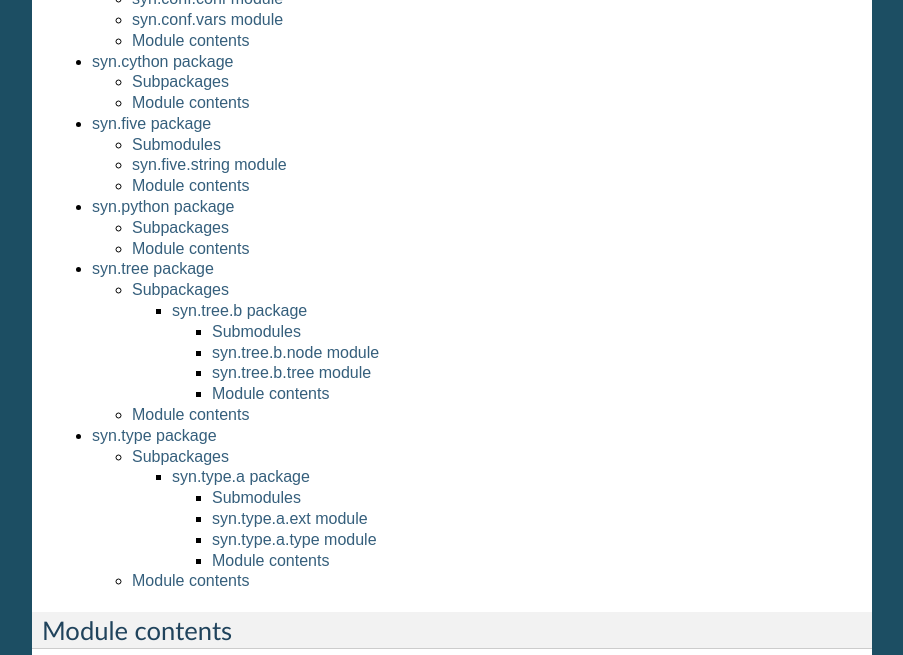
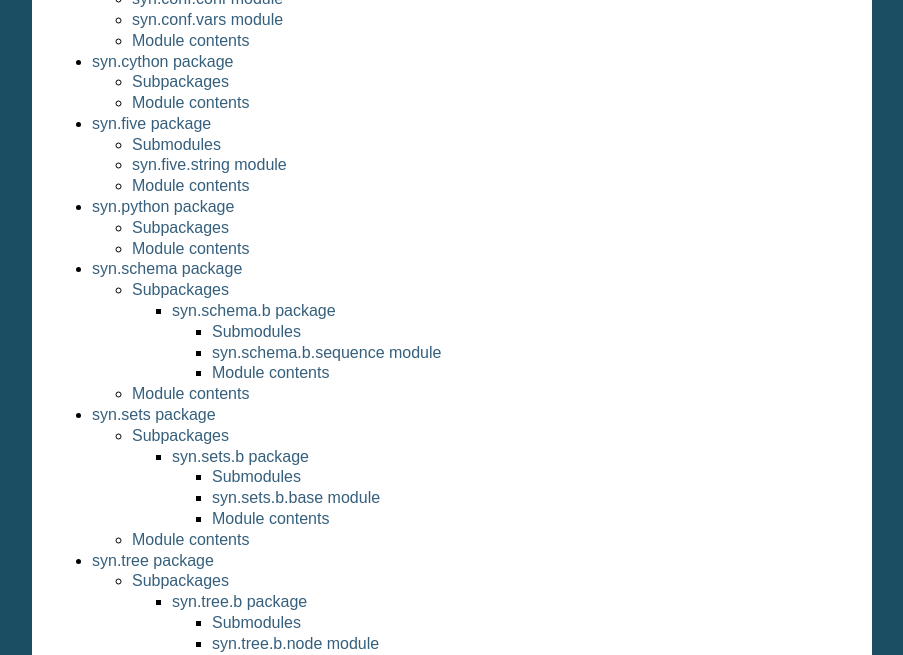
Before and after one commit to mbodenhamer/syn, a Sphinx documentation site: the page built from docs/syn.rst, in a window 1280 px wide and 900 px high, scrolled down 763 px, cut to the strip 0-655 px from the top of the window. Shown: the whole strip, without its empty margins (198-1101 px from the left). Built offline with Sphinx 7.4.7, drawn with Linux system fonts in a browser that asks for light colours; pages that are not in the unit, such as notebooks, are missing from menus.

Commit message:
Updating docs

```diff
--- a/docs/syn.rst
+++ b/docs/syn.rst
@@ -12,7 +12,9 @@ Subpackages
     syn.cython
     syn.five
     syn.python
+    syn.schema
     syn.serialize
+    syn.sets
     syn.tree
     syn.type
 
--- /dev/null
+++ b/docs/syn.schema.b.rst
@@ -0,0 +1,22 @@
+syn.schema.b package
+====================
+
+Submodules
+----------
+
+syn.schema.b.sequence module
+----------------------------
+
+.. automodule:: syn.schema.b.sequence
+    :members:
+    :undoc-members:
+    :show-inheritance:
+
+
+Module contents
+---------------
+
+.. automodule:: syn.schema.b
+    :members:
+    :undoc-members:
+    :show-inheritance:
--- /dev/null
+++ b/docs/syn.schema.rst
@@ -0,0 +1,18 @@
+syn.schema package
+==================
+
+Subpackages
+-----------
+
+.. toctree::
+
+    syn.schema.b
+    syn.schema.d
+
+Module contents
+---------------
+
+.. automodule:: syn.schema
+    :members:
+    :undoc-members:
+    :show-inheritance:
--- /dev/null
+++ b/docs/syn.sets.b.rst
@@ -0,0 +1,22 @@
+syn.sets.b package
+==================
+
+Submodules
+----------
+
+syn.sets.b.base module
+----------------------
+
+.. automodule:: syn.sets.b.base
+    :members:
+    :undoc-members:
+    :show-inheritance:
+
+
+Module contents
+---------------
+
+.. automodule:: syn.sets.b
+    :members:
+    :undoc-members:
+    :show-inheritance:
--- /dev/null
+++ b/docs/syn.sets.rst
@@ -0,0 +1,18 @@
+syn.sets package
+================
+
+Subpackages
+-----------
+
+.. toctree::
+
+    syn.sets.b
+    syn.sets.d
+
+Module contents
+---------------
+
+.. automodule:: syn.sets
+    :members:
+    :undoc-members:
+    :show-inheritance:
```
